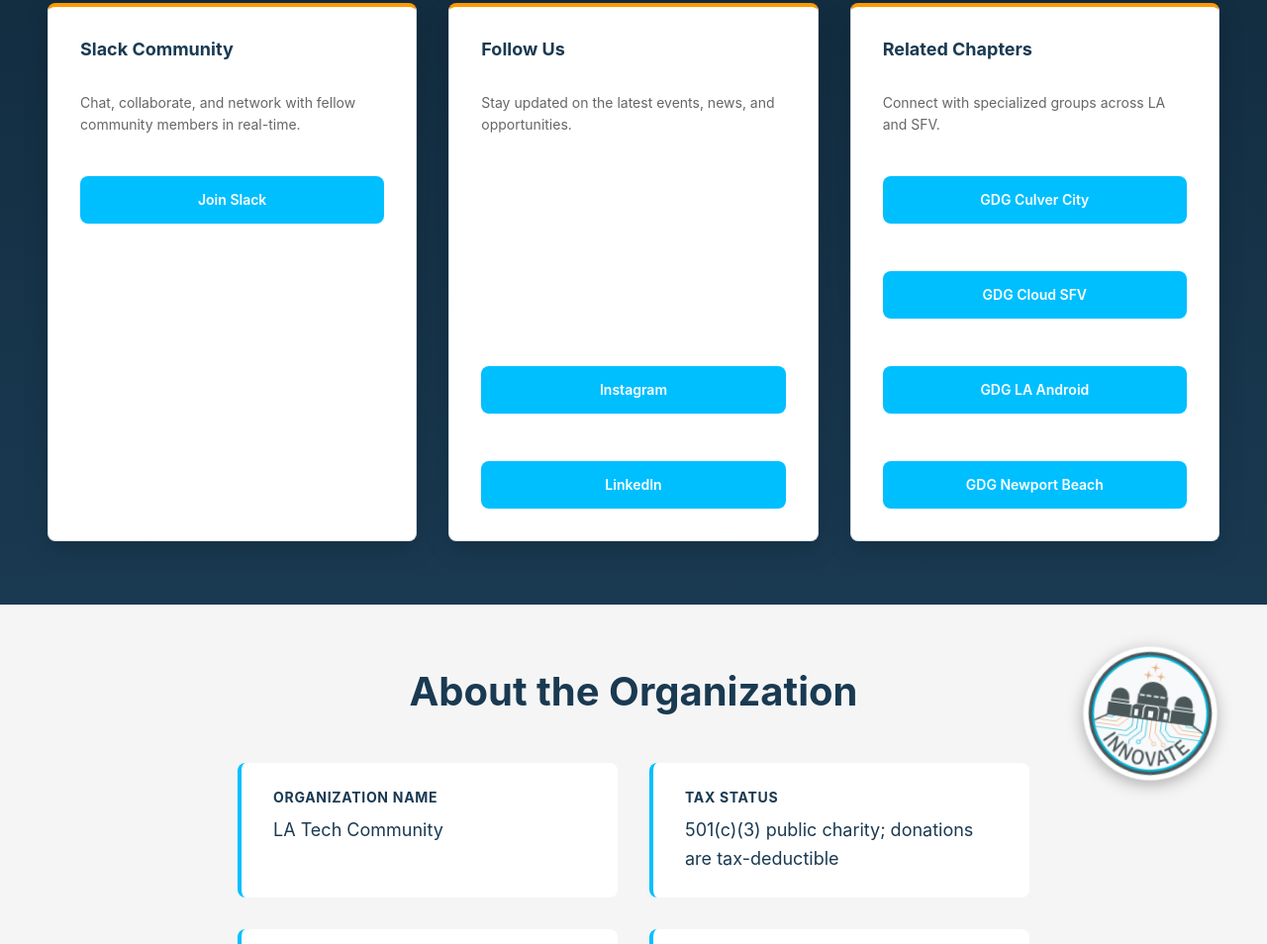
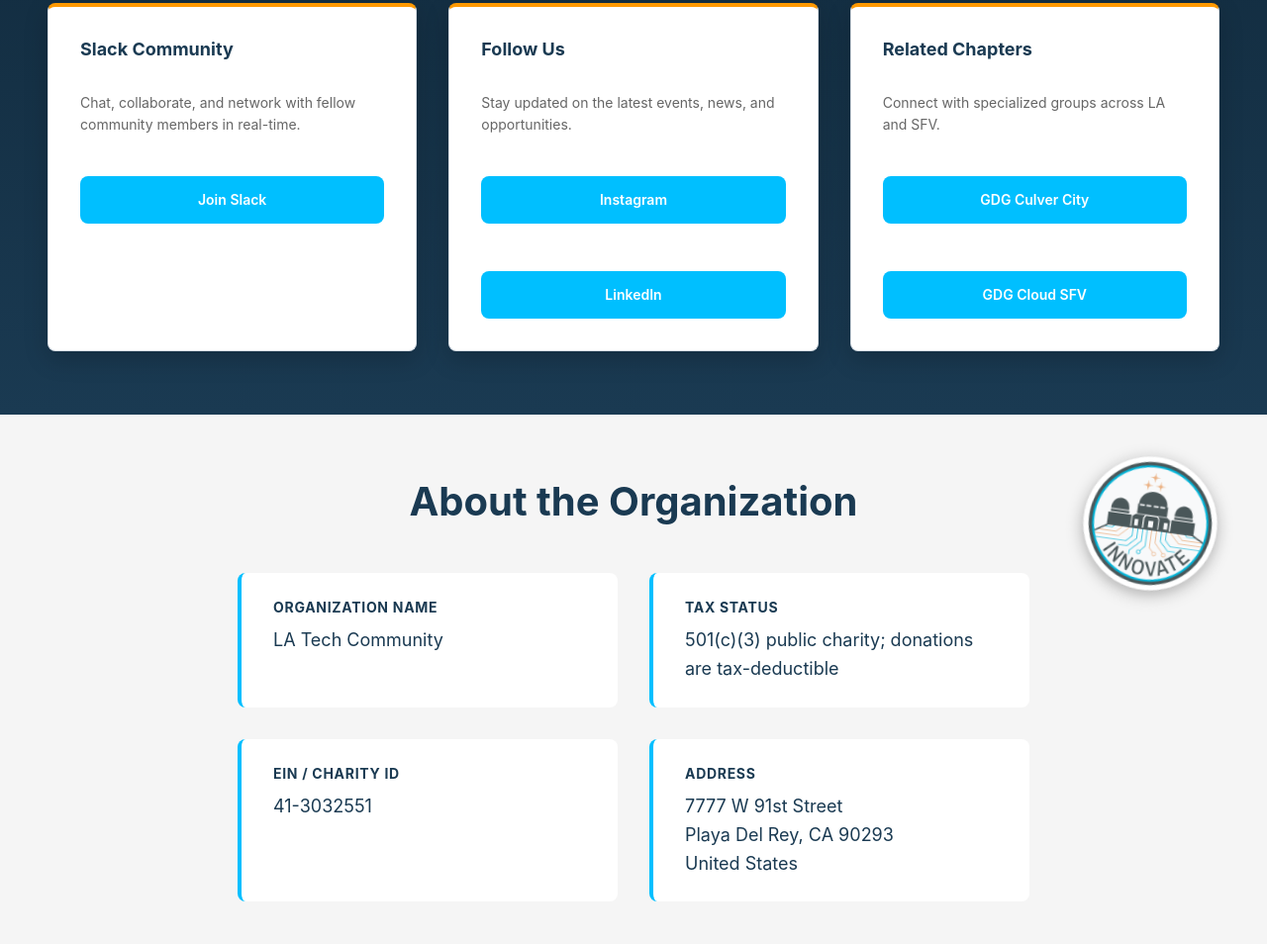
Before and after one commit to emscape/latechcommunity, a plain HTML site: page index.html in a window 1280 px wide. Shown: the part 2978-3932 px from the top of the page at 99% size. Drawn offline with Linux system fonts and the light colour scheme.

Commit message:
Remove LA Android and Newport Beach from Related Chapters
WHY:
- Feedback after PR #4: these chapters shouldn't be listed in the
  community section

EXPECTED:
- Related Chapters card lists only GDG Culver City and GDG Cloud SFV
- Card layout unchanged (buttons stack in a single column)

ACCESSIBILITY:
- Removes two links only; remaining links keep their visible labels
  and keyboard focus order

```diff
--- a/index.html
+++ b/index.html
@@ -206,12 +206,6 @@
                             <a href="https://gdg.community.dev/gdg-cloud-san-fernando-valley/" target="_blank" rel="noopener noreferrer" class="btn btn--sm btn--primary">
                                 GDG Cloud SFV
                             </a>
-                            <a href="https://gdg.community.dev/gdg-los-angeles-android/" target="_blank" rel="noopener noreferrer" class="btn btn--sm btn--primary">
-                                GDG LA Android
-                            </a>
-                            <a href="https://gdg.community.dev/gdg-newport-beach/" target="_blank" rel="noopener noreferrer" class="btn btn--sm btn--primary">
-                                GDG Newport Beach
-                            </a>
                         </div>
                     </article>
                 </div>
```
